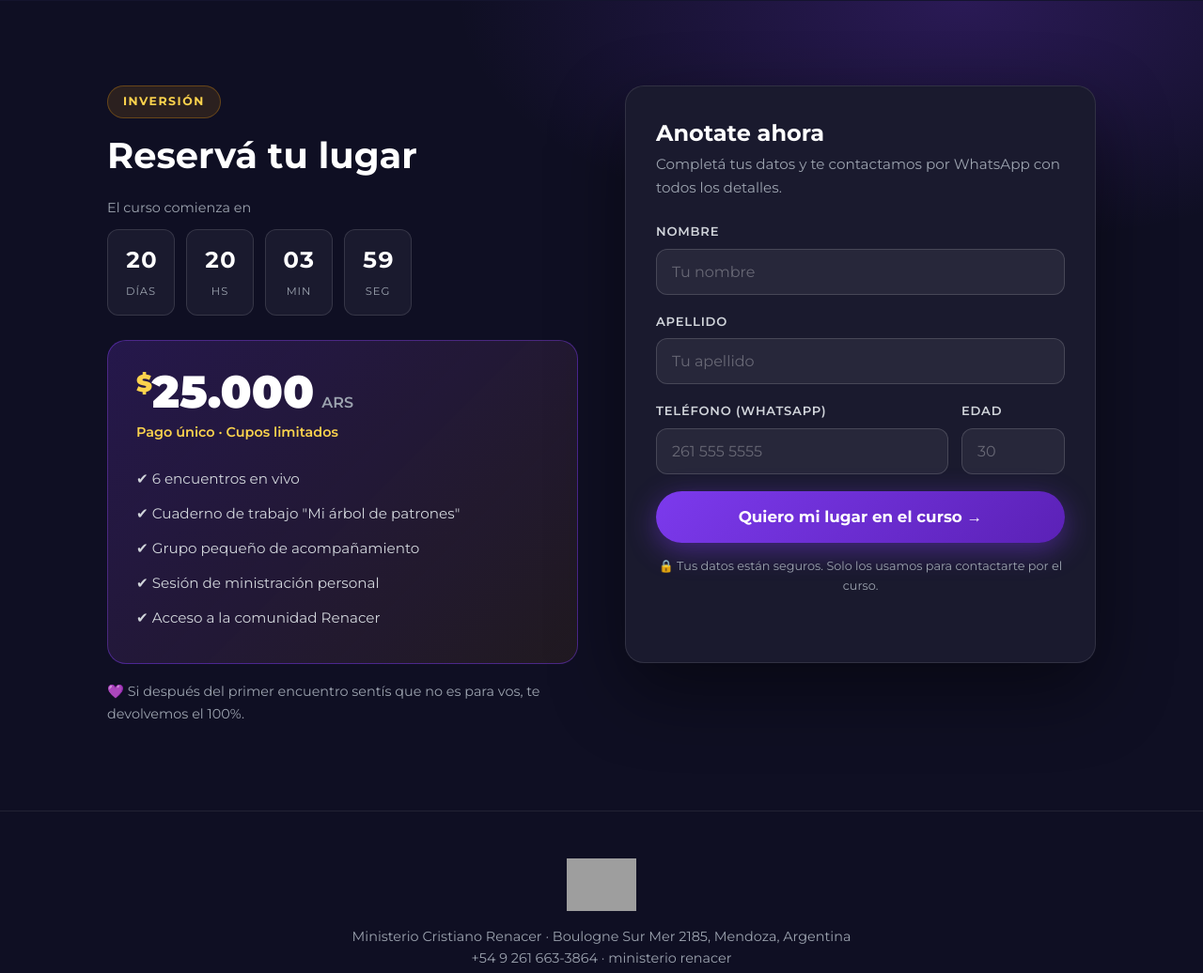
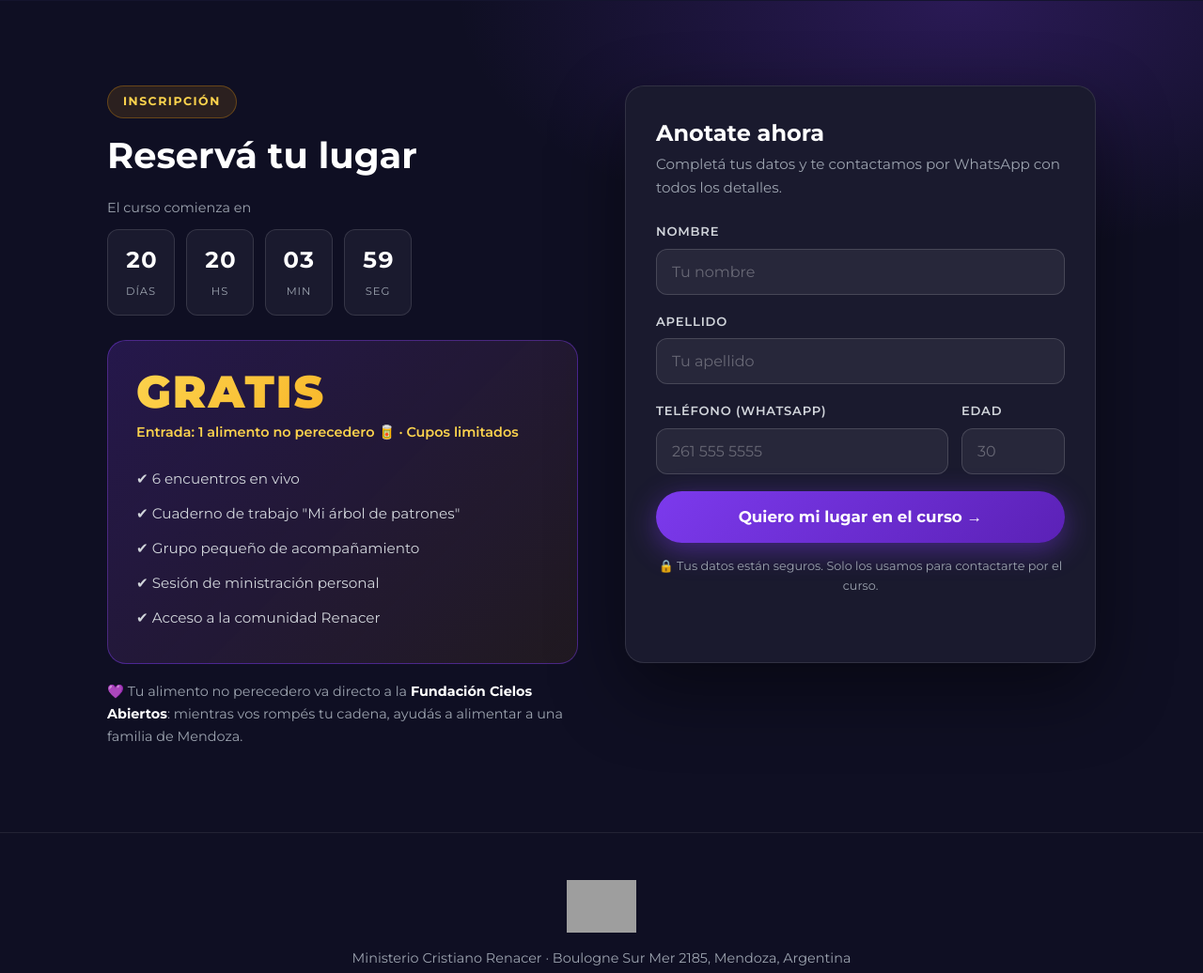
Before and after one commit to EstebanCastellazzo/ministerio-renacer, a PHP site: page /herencia.html in a window 1280 px wide. Shown: the part 4621-5657 px from the top of the page at 94% size. Run offline with PHP 8.4, Linux system fonts and the light colour scheme; grey boxes are pictures that could not be loaded.

Commit message:
feat: curso gratuito con entrada de un alimento no perecedero
Reemplaza el precio por GRATIS con la consigna de llevar un alimento
no perecedero destinado a la Fundacion Cielos Abiertos, y agrega el
recordatorio en la pantalla de inscripcion exitosa.

Co-Authored-By: Claude Fable 5 <noreply@anthropic.com>
Claude-Session: https://claude.ai/code/session_01B4LF35us2RgWFBAEJWDXcN

```diff
--- a/css/herencia.css
+++ b/css/herencia.css
@@ -458,10 +458,18 @@ body.sin-video .lh-hero-media video { display: none; }
 .lh-precio-valor { font-size: 3rem; font-weight: 900; color: var(--white); line-height: 1; }
 .lh-precio-valor span { font-size: 1.6rem; vertical-align: super; color: var(--secondary-light); }
 .lh-precio-valor small { font-size: 1rem; font-weight: 600; color: var(--gray-400); margin-left: 8px; }
+.lh-precio-gratis {
+  background: linear-gradient(135deg, var(--secondary-light), var(--secondary));
+  -webkit-background-clip: text;
+  -webkit-text-fill-color: transparent;
+  background-clip: text;
+  letter-spacing: .04em;
+}
 .lh-precio-nota { color: var(--secondary-light); font-weight: 600; font-size: .9rem; margin: 8px 0 18px; }
 .lh-precio-incluye { list-style: none; }
 .lh-precio-incluye li { padding: 6px 0; font-size: .95rem; color: var(--gray-300); }
 .lh-precio-garantia { margin-top: 18px; font-size: .9rem; color: var(--gray-400); }
+.lh-precio-garantia strong { color: var(--white); }
 
 /* --- Formulario --- */
 .lh-form-wrap {
--- a/herencia.html
+++ b/herencia.html
@@ -227,7 +227,7 @@
     <div class="lh-container lh-cierre-grid">
 
       <div class="lh-precio lh-reveal">
-        <span class="lh-tag">Inversión</span>
+        <span class="lh-tag">Inscripción</span>
         <h2>Reservá tu lugar</h2>
 
         <!-- Cuenta regresiva: editá la fecha de inicio en data-inicio (formato AAAA-MM-DDTHH:MM:SS) -->
@@ -242,9 +242,8 @@
         </div>
 
         <div class="lh-precio-card">
-          <!-- ✏️ EDITÁ EL PRECIO ACÁ -->
-          <div class="lh-precio-valor"><span>$</span>25.000<small>ARS</small></div>
-          <p class="lh-precio-nota">Pago único · Cupos limitados</p>
+          <div class="lh-precio-valor lh-precio-gratis">GRATIS</div>
+          <p class="lh-precio-nota">Entrada: 1 alimento no perecedero 🥫 · Cupos limitados</p>
           <ul class="lh-precio-incluye">
             <li>✔ 6 encuentros en vivo</li>
             <li>✔ Cuaderno de trabajo "Mi árbol de patrones"</li>
@@ -253,7 +252,7 @@
             <li>✔ Acceso a la comunidad Renacer</li>
           </ul>
         </div>
-        <p class="lh-precio-garantia">💜 Si después del primer encuentro sentís que no es para vos, te devolvemos el 100%.</p>
+        <p class="lh-precio-garantia">💜 Tu alimento no perecedero va directo a la <strong>Fundación Cielos Abiertos</strong>: mientras vos rompés tu cadena, ayudás a alimentar a una familia de Mendoza.</p>
       </div>
 
       <div class="lh-form-wrap lh-reveal">
@@ -293,7 +292,7 @@
         <div class="lh-form-ok" id="lh-form-ok" hidden>
           <div class="lh-form-ok-icon">🎉</div>
           <h3>¡Ya tenés tu lugar reservado!</h3>
-          <p>En las próximas horas te escribimos por WhatsApp con todos los detalles del curso.</p>
+          <p>En las próximas horas te escribimos por WhatsApp con todos los detalles del curso.<br /><strong>Recordá:</strong> tu entrada es 1 alimento no perecedero para la Fundación Cielos Abiertos. 🥫</p>
           <a class="lh-btn lh-btn-ghost" href="https://wa.me/5492616633864?text=Hola!%20Me%20acabo%20de%20inscribir%20al%20curso%20Sanando%20la%20Herencia" target="_blank" rel="noopener">Escribinos ahora por WhatsApp</a>
         </div>
       </div>
```
